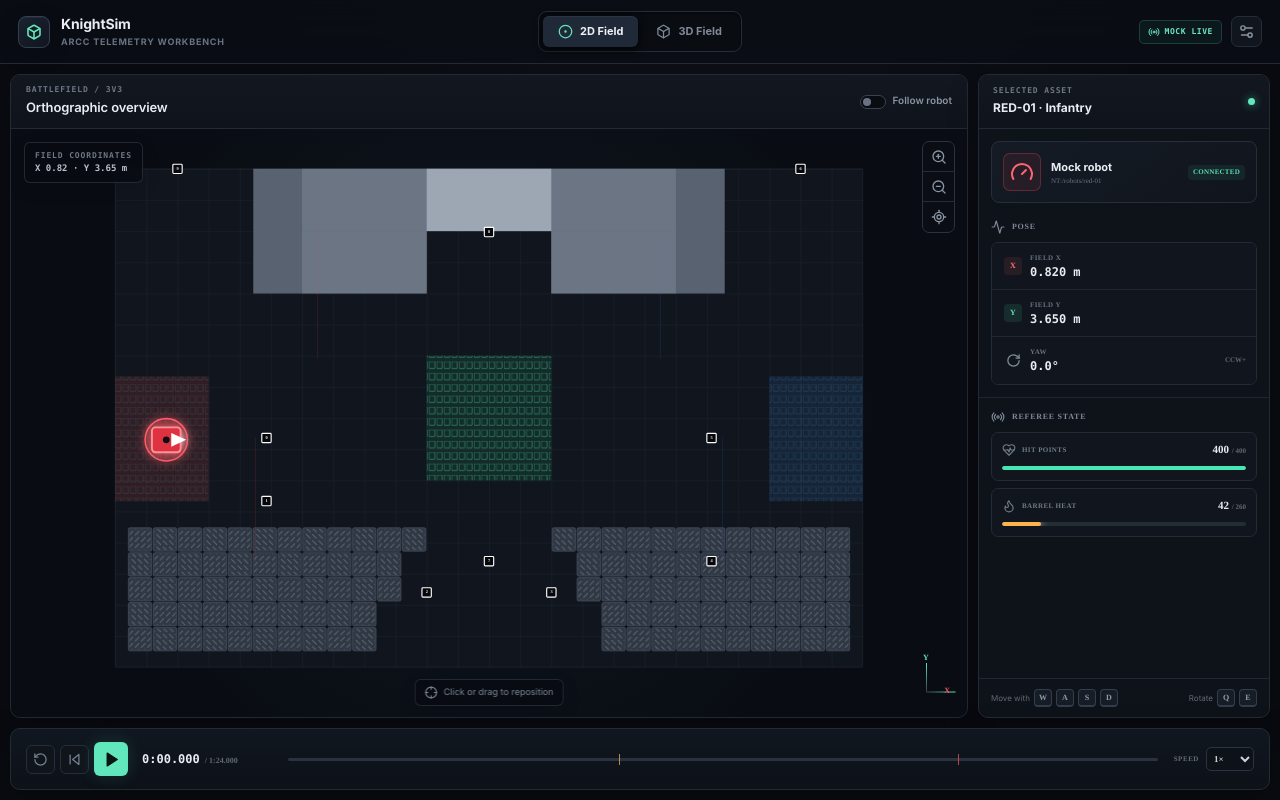
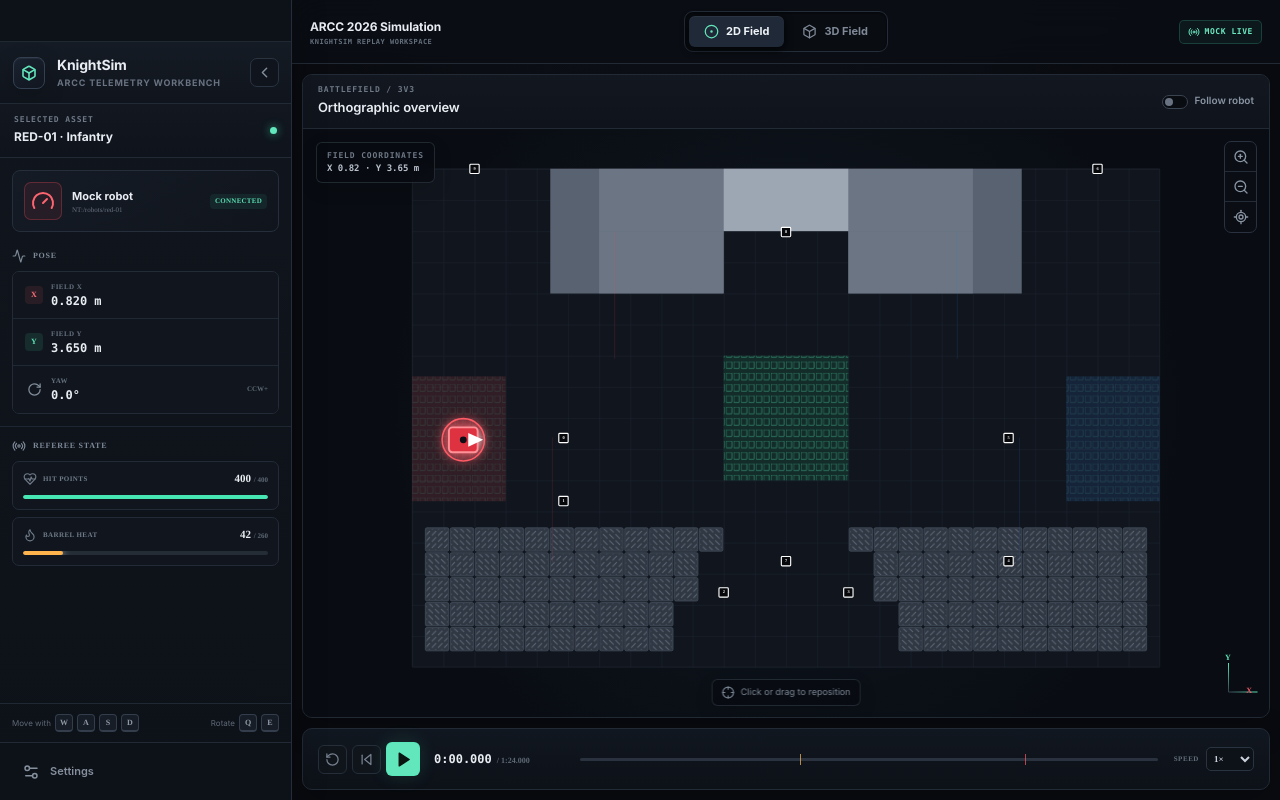
Before and after one commit to Gabe3L/knightsim, a React (Vite) app: page / in a window 1280 px wide. Built offline with nearby package versions, Linux system fonts and the light colour scheme.

Commit message:
Before big change

```diff
--- a/src/App.tsx
+++ b/src/App.tsx
@@ -1,5 +1,5 @@
 import { useCallback, useEffect, useState } from 'react';
-import { Inspector } from './components/Inspector';
+import { Sidebar } from './components/Sidebar';
 import { Timeline } from './components/Timeline';
 import { TopBar } from './components/TopBar';
 import { ARCC_2026_FIELD } from './field/fieldSpec';
@@ -12,6 +12,7 @@ const clamp = (value: number, min: number, max: number): number => Math.max(min,
 
 export function App() {
   const [activeView, setActiveView] = useState<ViewMode>('2d');
+  const [sidebarCollapsed, setSidebarCollapsed] = useState(false);
   const [camera, setCamera] = useState<CameraState>({
     targetXM: ARCC_2026_FIELD.size.lengthM / 2,
     targetYM: ARCC_2026_FIELD.size.widthM / 2,
@@ -60,7 +61,13 @@ export function App() {
   }, [camera.followRobot, robot.xM, robot.yM]);
 
   return (
-    <div className="app-shell">
+    <div className={sidebarCollapsed ? 'app-shell sidebar-is-collapsed' : 'app-shell'}>
+      <Sidebar
+        collapsed={sidebarCollapsed}
+        robot={robot}
+        onToggle={() => setSidebarCollapsed((collapsed) => !collapsed)}
+      />
+      <div className="app-main">
         <TopBar activeView={activeView} onViewChange={setActiveView} />
         <main className="workspace">
           <section className="viewport-panel">
@@ -91,9 +98,9 @@ export function App() {
               )}
             </div>
           </section>
-        <Inspector robot={robot} />
         </main>
         <Timeline replay={replay} onSeek={seek} onTogglePlaying={togglePlaying} onSpeedChange={setSpeed} />
       </div>
+    </div>
   );
 }
--- a/src/components/Inspector.tsx
+++ b/src/components/Inspector.tsx
@@ -3,6 +3,7 @@ import type { RobotTelemetry } from '../types';
 
 interface InspectorProps {
   readonly robot: RobotTelemetry;
+  readonly collapsed?: boolean;
 }
 
 function MetricRow({
@@ -37,9 +38,26 @@ function Bar({ value, max, color }: { readonly value: number; readonly max: numb
   );
 }
 
-export function Inspector({ robot }: InspectorProps) {
+export function Inspector({ robot, collapsed = false }: InspectorProps) {
+  if (collapsed) {
+    return (
+      <div className="inspector inspector-collapsed" aria-label="Robot inspector">
+        <button className="rail-tool rail-tool-active" type="button" aria-label="Selected robot" title="Selected robot">
+          <Gauge size={19} />
+          <span className={robot.connected ? 'rail-status online' : 'rail-status offline'} />
+        </button>
+        <button className="rail-tool" type="button" aria-label="Pose telemetry" title="Pose telemetry">
+          <Activity size={18} />
+        </button>
+        <button className="rail-tool" type="button" aria-label="Referee state" title="Referee state">
+          <Radio size={18} />
+        </button>
+      </div>
+    );
+  }
+
   return (
-    <aside className="inspector">
+    <div className="inspector">
       <div className="panel-heading">
         <div>
           <span className="eyebrow">SELECTED ASSET</span>
@@ -91,6 +109,6 @@ export function Inspector({ robot }: InspectorProps) {
         <kbd>W</kbd><kbd>A</kbd><kbd>S</kbd><kbd>D</kbd>
         <span>Rotate</span><kbd>Q</kbd><kbd>E</kbd>
       </div>
-    </aside>
+    </div>
   );
 }
--- /dev/null
+++ b/src/components/Sidebar.tsx
@@ -0,0 +1,47 @@
+import { Box, ChevronLeft, ChevronRight, Settings2 } from 'lucide-react';
+import type { RobotTelemetry } from '../types';
+import { Inspector } from './Inspector';
+
+interface SidebarProps {
+  readonly collapsed: boolean;
+  readonly robot: RobotTelemetry;
+  readonly onToggle: () => void;
+}
+
+export function Sidebar({ collapsed, robot, onToggle }: SidebarProps) {
+  return (
+    <aside className={collapsed ? 'sidebar sidebar-collapsed' : 'sidebar'}>
+      <div className="window-controls-bar" aria-hidden="true" />
+
+      <div className="sidebar-brand-row">
+        <div className="brand-mark" aria-hidden="true">
+          <Box size={16} strokeWidth={2.4} />
+        </div>
+        <div className="sidebar-brand-copy">
+          <div className="brand-title">KnightSim</div>
+          <div className="brand-subtitle">ARCC telemetry workbench</div>
+        </div>
+        <button
+          className="sidebar-toggle"
+          type="button"
+          onClick={onToggle}
+          aria-label={collapsed ? 'Expand sidebar' : 'Collapse sidebar'}
+          title={collapsed ? 'Expand sidebar' : 'Collapse sidebar'}
+        >
+          {collapsed ? <ChevronRight size={17} /> : <ChevronLeft size={17} />}
+        </button>
+      </div>
+
+      <div className="sidebar-body">
+        <Inspector robot={robot} collapsed={collapsed} />
+      </div>
+
+      <div className="sidebar-footer">
+        <button className="sidebar-settings" type="button" aria-label="Settings" title="Settings">
+          <Settings2 size={18} />
+          <span>Settings</span>
+        </button>
+      </div>
+    </aside>
+  );
+}
--- a/src/components/TopBar.tsx
+++ b/src/components/TopBar.tsx
@@ -1,4 +1,4 @@
-import { Box, CircleDot, Radio, Settings2 } from 'lucide-react';
+import { Box, CircleDot, Radio } from 'lucide-react';
 import type { ViewMode } from '../types';
 
 interface TopBarProps {
@@ -9,13 +9,10 @@ interface TopBarProps {
 export function TopBar({ activeView, onViewChange }: TopBarProps) {
   return (
     <header className="topbar">
-      <div className="brand-block">
-        <div className="brand-mark" aria-hidden="true">
-          <Box size={16} strokeWidth={2.4} />
-        </div>
+      <div className="document-title">
         <div>
-          <div className="brand-title">KnightSim</div>
-          <div className="brand-subtitle">ARCC telemetry workbench</div>
+          <div className="document-name">ARCC 2026 Simulation</div>
+          <div className="document-context">KnightSim replay workspace</div>
         </div>
       </div>
 
@@ -40,9 +37,6 @@ export function TopBar({ activeView, onViewChange }: TopBarProps) {
 
       <div className="topbar-actions">
         <div className="live-pill"><Radio size={12} /> MOCK LIVE</div>
-        <button className="icon-button" type="button" aria-label="Settings">
-          <Settings2 size={17} />
-        </button>
       </div>
     </header>
   );
--- a/src/styles.css
+++ b/src/styles.css
@@ -22,13 +22,95 @@ button { color: inherit; }
 
 .app-shell {
   display: grid;
-  grid-template-rows: 64px minmax(0, 1fr) 82px;
+  grid-template-columns: 292px minmax(0, 1fr);
   width: 100%;
   height: 100%;
   background:
     radial-gradient(circle at 55% -25%, rgba(53, 80, 101, .14), transparent 42%),
     #090b10;
+  transition: grid-template-columns .22s cubic-bezier(.2, .75, .25, 1);
 }
+.app-shell.sidebar-is-collapsed { grid-template-columns: 58px minmax(0, 1fr); }
+.app-main {
+  display: grid;
+  grid-template-rows: 64px minmax(0, 1fr) 82px;
+  min-width: 0;
+  min-height: 0;
+}
+
+.sidebar {
+  position: relative;
+  z-index: 10;
+  display: grid;
+  grid-template-rows: 42px 62px minmax(0, 1fr) 58px;
+  min-width: 0;
+  min-height: 0;
+  overflow: hidden;
+  border-right: 1px solid #252d38;
+  background: linear-gradient(180deg, #11161e 0%, #0d1118 100%);
+  box-shadow: 8px 0 28px rgba(0, 0, 0, .16);
+}
+.window-controls-bar {
+  position: relative;
+  border-bottom: 1px solid #202832;
+  background: rgba(14, 18, 25, .92);
+  -webkit-app-region: drag;
+}
+.sidebar-brand-row {
+  display: grid;
+  grid-template-columns: 34px minmax(0, 1fr) 30px;
+  align-items: center;
+  gap: 10px;
+  padding: 0 11px 0 13px;
+  border-bottom: 1px solid #222a35;
+  background: linear-gradient(180deg, #151b24, #10151d);
+}
+.sidebar-brand-copy { min-width: 0; overflow: hidden; white-space: nowrap; }
+.sidebar-toggle {
+  display: grid;
+  width: 29px;
+  height: 29px;
+  place-items: center;
+  border: 1px solid #2a3441;
+  border-radius: 7px;
+  color: #838e9c;
+  background: #10151d;
+  cursor: pointer;
+}
+.sidebar-toggle:hover { color: #edf2f7; border-color: #414d5c; background: #18202b; }
+.sidebar-body { min-height: 0; overflow: hidden; }
+.sidebar-footer {
+  display: flex;
+  align-items: center;
+  padding: 8px 10px;
+  border-top: 1px solid #222a35;
+  background: #0d1218;
+}
+.sidebar-settings {
+  display: flex;
+  width: 100%;
+  height: 39px;
+  align-items: center;
+  gap: 10px;
+  padding: 0 11px;
+  overflow: hidden;
+  border: 1px solid transparent;
+  border-radius: 7px;
+  color: #858f9d;
+  background: transparent;
+  font-size: 11px;
+  font-weight: 630;
+  white-space: nowrap;
+  cursor: pointer;
+}
+.sidebar-settings:hover { color: #eef3f8; border-color: #2a3440; background: #171e28; }
+.sidebar-collapsed .sidebar-brand-row { grid-template-columns: 34px; justify-content: center; padding-inline: 12px; }
+.sidebar-collapsed .brand-mark { display: none; }
+.sidebar-collapsed .sidebar-brand-copy { display: none; }
+.sidebar-collapsed .sidebar-toggle { width: 32px; height: 32px; border-color: #34404e; }
+.sidebar-collapsed .sidebar-footer { padding-inline: 8px; }
+.sidebar-collapsed .sidebar-settings { justify-content: center; padding: 0; }
+.sidebar-collapsed .sidebar-settings span { display: none; }
 
 .topbar {
   position: relative;
@@ -42,12 +124,10 @@ button { color: inherit; }
   -webkit-app-region: drag;
 }
 
-@media (platform: macos) {
-  .topbar { padding-left: 80px; }
-}
-
 .topbar button, .topbar select { -webkit-app-region: no-drag; }
-.brand-block { display: flex; align-items: center; gap: 11px; min-width: 0; }
+.document-title { min-width: 0; }
+.document-name { overflow: hidden; font-size: 12px; font-weight: 680; letter-spacing: -.01em; text-overflow: ellipsis; white-space: nowrap; }
+.document-context { margin-top: 3px; color: #65707d; font: 650 7px/1 ui-monospace, SFMono-Regular, Menlo, monospace; letter-spacing: .07em; text-transform: uppercase; }
 .brand-mark {
   display: grid;
   width: 32px;
@@ -72,12 +152,10 @@ button { color: inherit; }
 .live-pill { display: flex; align-items: center; gap: 5px; padding: 5px 8px; border: 1px solid rgba(70,231,178,.2); border-radius: 5px; color: #6be8c1; background: rgba(70,231,178,.055); font: 700 8px/1 ui-monospace, SFMono-Regular, Menlo, monospace; letter-spacing: .07em; }
 .live-pill svg { animation: pulse 1.8s infinite; }
 @keyframes pulse { 50% { opacity: .34; } }
-.icon-button { display: grid; width: 31px; height: 31px; place-items: center; border: 1px solid #252d39; border-radius: 7px; color: #8993a1; background: #11161e; cursor: pointer; }
-.icon-button:hover { color: white; border-color: #3b4655; }
 
-.workspace { display: grid; grid-template-columns: minmax(0, 1fr) 292px; min-height: 0; padding: 10px 10px 0; gap: 10px; }
+.workspace { min-height: 0; padding: 10px 10px 0; }
 .viewport-panel, .inspector { min-height: 0; border: 1px solid var(--line); background: var(--panel); box-shadow: 0 10px 34px rgba(0,0,0,.16); }
-.viewport-panel { display: grid; grid-template-rows: 54px minmax(0, 1fr); border-radius: 10px; overflow: hidden; }
+.viewport-panel { display: grid; width: 100%; height: 100%; grid-template-rows: 54px minmax(0, 1fr); border-radius: 10px; overflow: hidden; }
 .viewport-titlebar { display: flex; align-items: center; justify-content: space-between; padding: 0 15px; border-bottom: 1px solid var(--line); background: linear-gradient(180deg, #121720, #0f141c); }
 .eyebrow { display: block; color: #6e7886; font: 700 8px/1.2 ui-monospace, SFMono-Regular, Menlo, monospace; letter-spacing: .11em; }
 .viewport-titlebar h1 { margin: 4px 0 0; font-size: 13px; font-weight: 630; letter-spacing: -.01em; }
@@ -109,7 +187,7 @@ button { color: inherit; }
 .orientation-widget b { position: absolute; right: 0; bottom: 5px; color: #ef5964; }
 .three-hint { position: absolute; right: 13px; top: 13px; display: flex; align-items: center; gap: 6px; padding: 7px 9px; border: 1px solid rgba(81,94,110,.35); border-radius: 6px; color: #82909e; background: rgba(8,11,16,.72); font-size: 9px; pointer-events: none; }
 
-.inspector { display: flex; flex-direction: column; border-radius: 10px; overflow: hidden; }
+.inspector { display: flex; height: 100%; flex-direction: column; overflow: hidden; border: 0; background: transparent; box-shadow: none; }
 .panel-heading { display: flex; align-items: center; justify-content: space-between; min-height: 54px; padding: 0 14px; border-bottom: 1px solid var(--line); background: linear-gradient(180deg, #121720, #0f141c); }
 .panel-heading h2 { margin: 4px 0 0; font-size: 12px; font-weight: 660; }
 .connection-dot { width: 7px; height: 7px; border-radius: 50%; }
@@ -144,6 +222,25 @@ button { color: inherit; }
 .value-bar span { display: block; height: 100%; border-radius: inherit; box-shadow: 0 0 8px currentColor; transition: width .2s ease; }
 .inspector-footer { display: flex; align-items: center; gap: 4px; margin-top: auto; padding: 10px 12px; border-top: 1px solid #202833; color: #5f6976; font-size: 8px; }
 .inspector-footer span:nth-of-type(2) { margin-left: auto; }
+.inspector-collapsed { align-items: center; gap: 7px; padding-top: 12px; }
+.rail-tool {
+  position: relative;
+  display: grid;
+  width: 38px;
+  height: 38px;
+  flex: 0 0 auto;
+  place-items: center;
+  border: 1px solid transparent;
+  border-radius: 8px;
+  color: #74808e;
+  background: transparent;
+  cursor: pointer;
+}
+.rail-tool:hover { color: #dbe2ea; border-color: #293440; background: #151c25; }
+.rail-tool-active { color: var(--accent); border-color: rgba(70, 231, 178, .2); background: rgba(70, 231, 178, .075); }
+.rail-status { position: absolute; right: 5px; bottom: 5px; width: 6px; height: 6px; border: 1px solid #10151d; border-radius: 50%; }
+.rail-status.online { background: var(--accent); box-shadow: 0 0 6px rgba(70,231,178,.7); }
+.rail-status.offline { background: #ff5b67; box-shadow: 0 0 6px rgba(255,91,103,.6); }
 kbd { display: inline-grid; min-width: 18px; height: 18px; place-items: center; border: 1px solid #333d4b; border-bottom-width: 2px; border-radius: 4px; color: #909aa7; background: #171d26; font: 650 8px/1 ui-monospace; }
 
 .timeline { display: grid; grid-template-columns: auto 132px minmax(200px, 1fr) 82px; align-items: center; gap: 14px; margin: 10px; padding: 0 15px; border: 1px solid var(--line); border-radius: 10px; background: linear-gradient(180deg, #111720, #0d1118); box-shadow: 0 10px 35px rgba(0,0,0,.22); }
@@ -167,14 +264,14 @@ kbd { display: inline-grid; min-width: 18px; height: 18px; place-items: center;
 .speed-control select { width: 48px; padding: 5px 3px; border: 1px solid #2a3440; border-radius: 5px; color: #cbd2db; outline: 0; background: #0d1218; font: 650 9px/1 ui-monospace; cursor: pointer; }
 
 @media (max-width: 1160px) {
-  .workspace { grid-template-columns: minmax(0, 1fr) 268px; }
+  .app-shell { grid-template-columns: 268px minmax(0, 1fr); }
   .brand-subtitle { display: none; }
   .timeline { grid-template-columns: auto 112px minmax(150px, 1fr) 76px; gap: 9px; }
   .field-overlay-center { display: none; }
 }
 
 @media (max-width: 980px) {
-  .workspace { grid-template-columns: minmax(0, 1fr) 244px; }
+  .app-shell { grid-template-columns: 244px minmax(0, 1fr); }
   .topbar { grid-template-columns: minmax(150px, 1fr) auto minmax(80px, 1fr); padding-inline: 12px; }
   .live-pill { display: none; }
   .robot-card { grid-template-columns: 34px 1fr; }
@@ -184,7 +281,7 @@ kbd { display: inline-grid; min-width: 18px; height: 18px; place-items: center;
 }
 
 @media (max-height: 770px) {
-  .app-shell { grid-template-rows: 58px minmax(0, 1fr) 72px; }
+  .app-main { grid-template-rows: 58px minmax(0, 1fr) 72px; }
   .viewport-panel { grid-template-rows: 48px minmax(0, 1fr); }
   .panel-heading { min-height: 48px; }
   .robot-card { margin: 8px 10px; padding: 8px; }
```
Also changed, not shown: electron/main.cts, 1 other file (tests, documents, lock files or other folders). Lines whose indentation alone changed are shown as unchanged.
